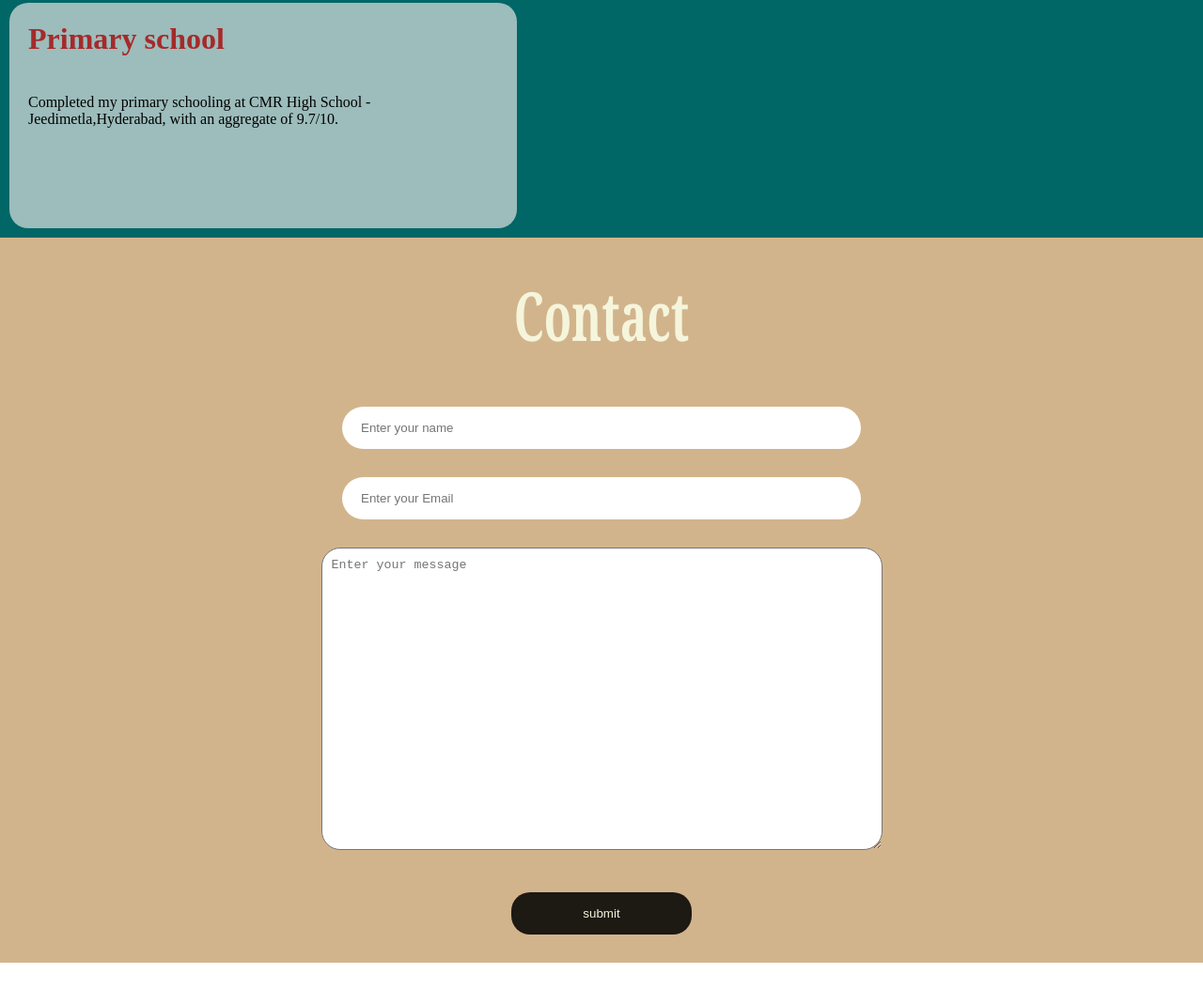
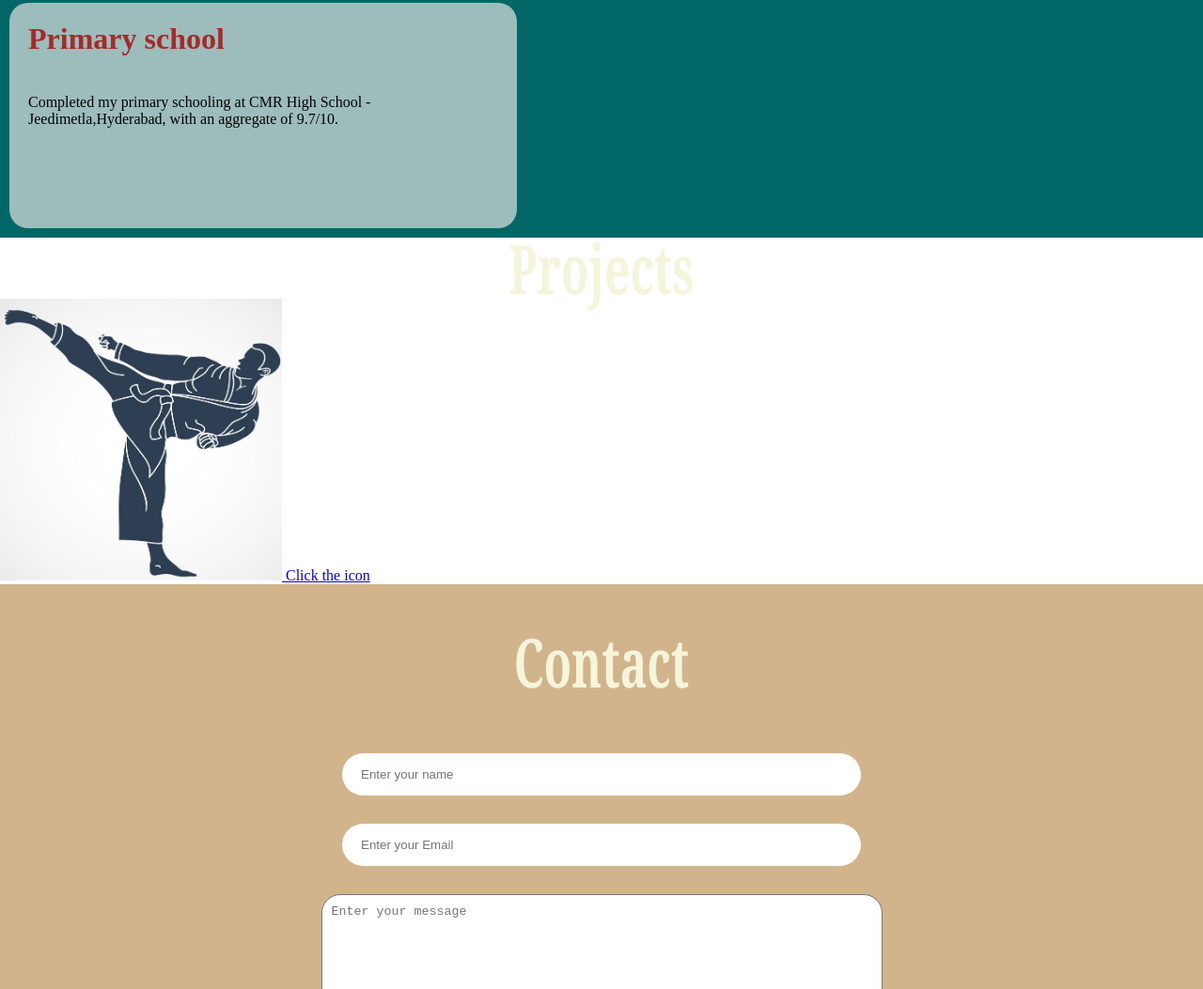
Before and after one commit to Sumanthdev06/Portfolio, a plain HTML site: page index.html in a window 1280 px wide. Shown: the part 1952-3005 px from the top of the page at 94% size. Before the commit the page ends 2977 px from the top, so only its background shows below. Drawn offline with Linux system fonts and the light colour scheme.

Commit message:
Update index.html

```diff
--- a/index.html
+++ b/index.html
@@ -80,6 +80,15 @@
         </div>
 
         </section>
+        <section id="projects">
+            <h1 class="heading"> Projects</h1>
+            <div class="icon">
+                <a href="https://sumanthdev06.github.io/Game/">
+                    <img src="icon.jpg" alt="game-icon" width="300px" height="300px">
+                    Click the icon
+                </a>
+            </div>
+        </section>
 
         <section id="contact">
             <h1 class="heading">Contact</h1>
@@ -91,8 +100,5 @@
 
             </form>
         </section>
-        <section id="projects">
-
-        </section>
     </body>
 </html>
```
